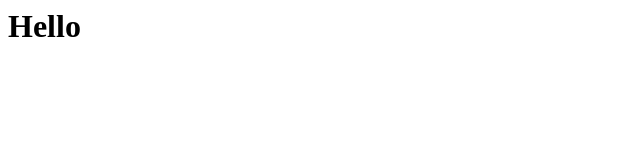
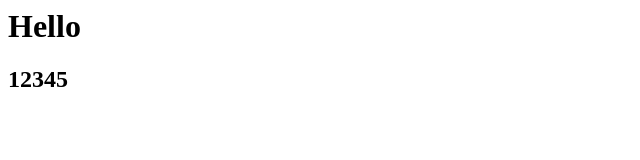
Before and after one commit to sevrukekaterina2511/My-first-repository, a plain HTML site: page index.html in a window 1280 px wide. Shown: the full height of the page, 0-640 px from the left. Drawn offline with Linux system fonts and the light colour scheme.

Commit message:
Добавили подзаголовок

```diff
--- a/index.html
+++ b/index.html
@@ -1 +1,2 @@
 <h1>Hello</h1>
+<h2>12345</h2>
```
